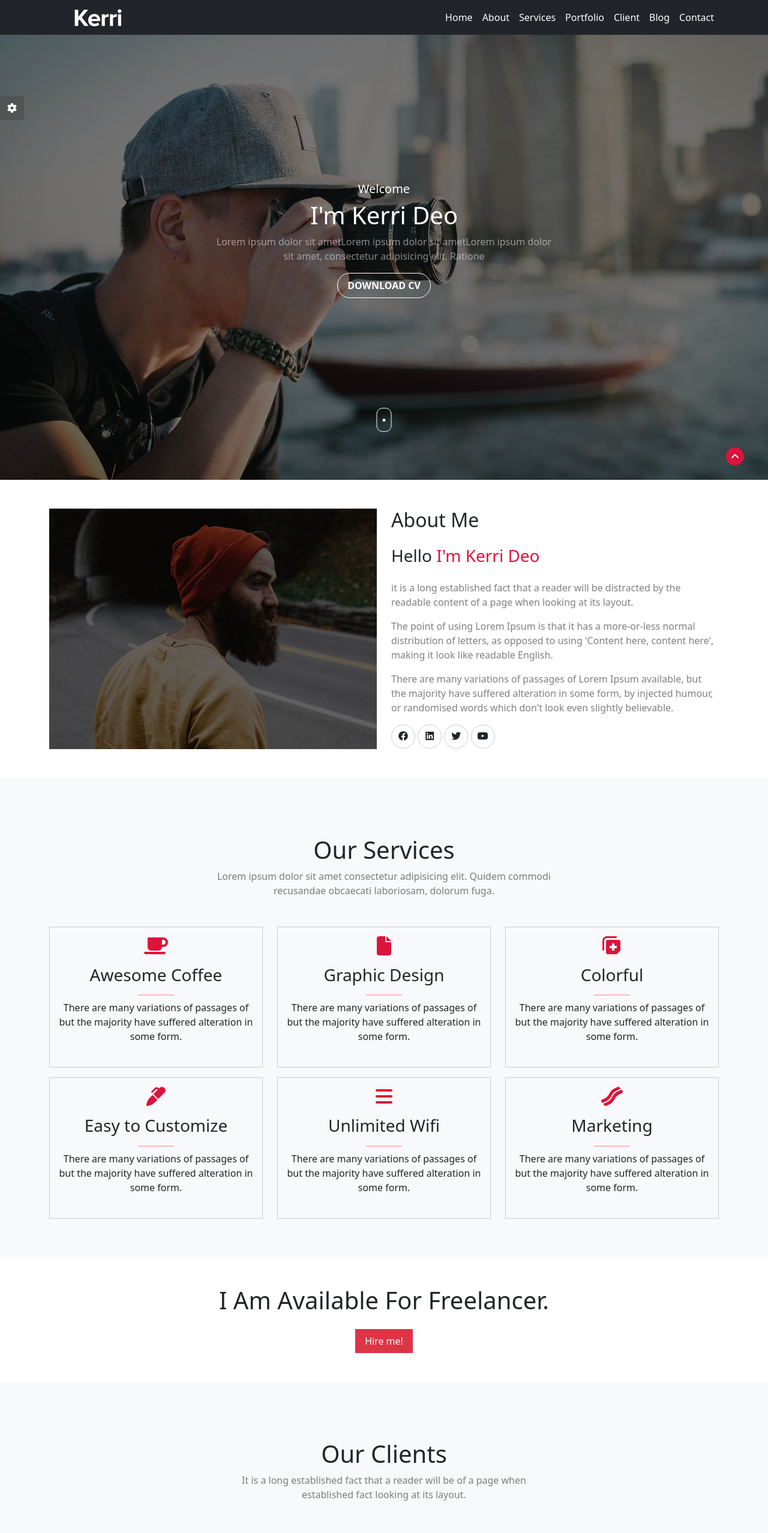
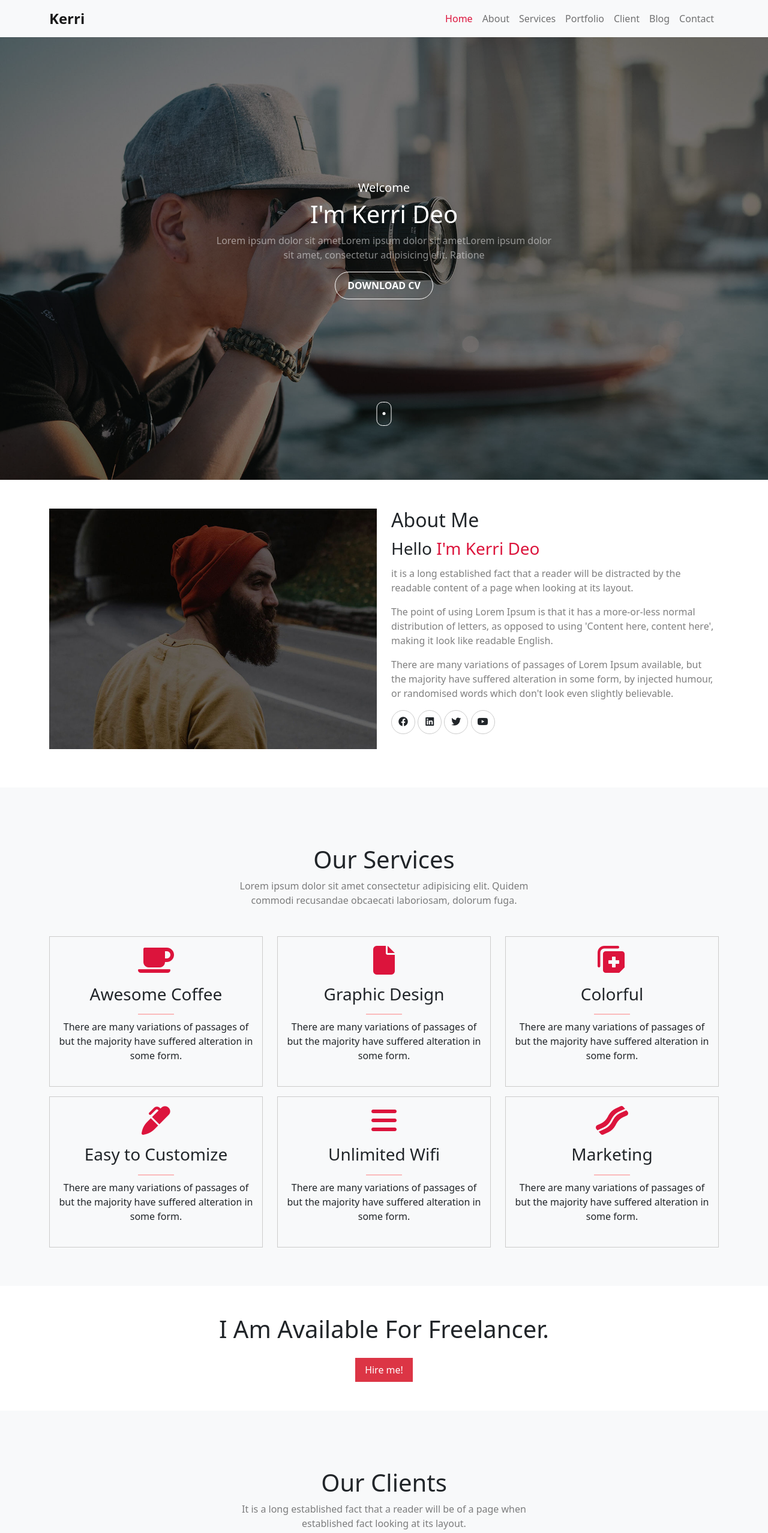
Before and after one commit to Hatem011/Kerri, a plain HTML site: page index.html in a window 1280 px wide. Shown: the top 2556 px of the page at 60% size. Drawn offline with Linux system fonts and the light colour scheme.

Commit message:
editing new file

```diff
--- a/css/style.css
+++ b/css/style.css
@@ -1,4 +1,5 @@
- *{
+/* general */
+*{
 padding: 0;
 margin: 0;
 box-sizing: border-box;
@@ -7,23 +8,21 @@ box-sizing: border-box;
  {
     --main-color:crimson;
  }
+ .heading-p{
+    max-width: 500px;
+    margin: auto;
+}
  /* Start home */
- .active
+ .home .nav-link.active
 {
     color: var(--main-color) !important;
 }
 .nav-link
 {
-    color: #fff !important;
-    transition: color 1s;
+    transition: color .5s;
 }
 .nav-link:hover{
-    color: var(--main-color);
-}
-.navbar-toggler
-{
-    background-color: #fff !important;
-
+    color: var(--main-color) !important;
 }
 .home
 {
@@ -40,36 +39,18 @@ box-sizing: border-box;
     left: 0;
     background-color: rgba(0, 0, 0, .5);
 }
-.home button{
+.home-layer button{
 border: 1px solid #fff;
 color: #fff;
 background-color: transparent;
-transition: all 1s;
+animation: none;
+transition: all .5s;
+padding:10px 20px;
 }
-.home .home-layer button:hover{
+.home-layer button:hover{
     background-color: #fff;
-    color: black;
-    border: transparent;
-}
-.setting
-{
-    top: 20%;
-    left: 0;
-    background-color: rgba(80, 79, 79, 0.719);
-    width: 40px;
-    height: 40px;
-    display: flex;
-    justify-content: center;
-    align-items: center;
-}
-.up
-{
-    bottom: 3%;
-    right: 40px;
-    width: 30px;
-    height: 30px;
-    border-radius: 50%;
-    background-color:var(--main-color);
+     color: black;
+
 }
 .down
 {
@@ -82,7 +63,7 @@ transition: all 1s;
     bottom: 10%;
     left: 50%;
     transform: translateX(-50%);
-    animation: identifier 1s alternate infinite;
+    animation: identifier 1.5s alternate infinite;
 }
 .down .point
 {
@@ -112,10 +93,11 @@ bottom: 13%;
     padding:10px;
     width: 40px;
     height: 40px;
-   border: 1px solid #ccc;
-   text-align: center;
+    border: 1px solid #ccc;
+    text-align: center;
     border-radius: 50%;
     transition: all 1s;
+    cursor: pointer;
 }
 .about i:hover{
     color:var(--main-color);
@@ -164,16 +146,6 @@ bottom: 13%;
 }
 /* end client */
 /* start portfolio */
-.portfolio ul li {
-margin: 0 15px 10px;
-text-transform: uppercase;
-
-}
-.portfolio ul li:hover
-{
-    color:var(--main-color);
-
-}
 .portfolio-layer
 {
     background-color: rgba(0, 0, 0, 0.7);
@@ -255,6 +227,7 @@ transform: translateY(-50%);
     width: 30px;
     height: 30px;
     transition: all .5s;
+    cursor: pointer;
 }
 .footer i:hover{
     color: var(--main-color);
--- a/index.html
+++ b/index.html
@@ -11,17 +11,17 @@
 </head>
 <body>
 <!-- Start home -->
-<div class="home position-relative text-center text-white ">
-    <nav class="navbar navbar-expand-lg navbar-light bg-dark fixed-top">
+<div class="home position-relative text-center text-white">
+    <nav class="navbar navbar-expand-lg navbar-light bg-light fixed-top">
         <div class="container">
-          <a class="navbar-brand" href="#">
-            <img src="img/logo.png" class="w-50" alt="">
+          <a class="navbar-brand fw-bold fs-4" href="#">
+            Kerri
           </a>
           <button class="navbar-toggler" type="button" data-bs-toggle="collapse" data-bs-target="#navbarSupportedContent" aria-controls="navbarSupportedContent" aria-expanded="false" aria-label="Toggle navigation">
             <span class="navbar-toggler-icon"></span>
           </button>
           <div class="collapse navbar-collapse" id="navbarSupportedContent">
-            <ul class="navbar-nav ms-auto mb-2 mb-lg-0">
+            <ul class="navbar-nav ms-auto mb-2 mb-lg-0 ">
               <li class="nav-item">
                 <a class="nav-link active" aria-current="page" href="#">Home</a>
               </li>
@@ -44,7 +44,6 @@
                 <a class="nav-link" href="#">Contact</a>
               </li>
             </ul>
-
           </div>
         </div>
       </nav>
@@ -53,19 +52,12 @@
         <h5>Welcome</h5>
         <h1 class="text-capitalize">i'm kerri deo</h1>
         <p class="text-white-50">Lorem ipsum dolor sit ametLorem ipsum dolor sit ametLorem ipsum dolor <br> sit amet, consectetur adipisicing elit. Ratione </p>
-        <button class="rounded-pill py-2 px-3 text-uppercase fw-bold">
+        <button class="rounded-pill text-uppercase fw-bold">
             Download  cv
         </button>
     </div>
 </div>
 <div class="icon">
-  <div class="setting position-fixed">
-    <i class="fa-solid fa-gear fa-spin"></i>
-  </div>
-
-<div class="up position-fixed d-flex justify-content-center align-items-center p-2">
-  <i class="fas fa-angle-up"></i>
-</div>
 <div class="down d-flex justify-content-center align-items-center">
   <div class="point">
   </div>
@@ -78,11 +70,11 @@
     <div class="container">
         <div class="row">
             <div class="col-md-6">
-                <img src="img/about.jpg" class="w-100" alt="">
+                <img src="img/about.jpg" class="w-100 mb-3" alt="">
             </div>
             <div class="col-md-6">
-               <h2 class="text-capitalize pb-3">about me</h2>
-               <h3 class="text-capitalize pb-3">hello <span>i'm kerri deo</span></h3>
+               <h2 class="text-capitalize pb-1">about me</h2>
+               <h3 class="text-capitalize pb-1">hello <span>i'm kerri deo</span></h3>
                <p class="text-black-50">it is a long established fact that a reader will be distracted by the readable content of a page when looking at its layout.</p>
                <p class="text-black-50">The point of using Lorem Ipsum is that it has a more-or-less normal distribution of letters, as opposed to using 'Content here, content here', making it look like readable English.</p>
                <p class="text-black-50">There are many variations of passages of Lorem Ipsum available, but the majority have suffered alteration in some form, by injected humour, or randomised words which don't look even slightly believable.</p>
@@ -99,11 +91,11 @@
 <div class="services text-center py-5">
   <div class="container">
     <h1 class="pt-5 text-capitalize">our services</h1>
-    <p class="w-50 m-auto text-black-50 pb-5">Lorem ipsum dolor sit amet consectetur adipisicing elit. Quidem commodi recusandae obcaecati laboriosam, dolorum fuga.</p>
+    <p class="heading-p text-black-50 pb-5">Lorem ipsum dolor sit amet consectetur adipisicing elit. Quidem commodi recusandae obcaecati laboriosam, dolorum fuga.</p>
 <div class="row">
   <div class="col-md-4">
-    <div class="services-item">
-      <i class="fas fa-coffee fa-2x pb-3"></i>
+    <div class="services-item mb-3">
+      <i class="fas fa-coffee fa-3x pb-3"></i>
       <h3 class="pb-2">Awesome Coffee</h3>
       <hr>
       <p class="py-2">There are many variations of passages of but the majority have suffered alteration in some form.</p>
@@ -111,7 +103,7 @@
   </div>
   <div class="col-md-4">
     <div class="services-item mb-3">
-      <i class="fas fa-file fa-2x pb-3"></i>
+      <i class="fas fa-file fa-3x pb-3"></i>
       <h3 class="pb-2">Graphic Design</h3>
       <hr>
       <p class="py-2">There are many variations of passages of but the majority have suffered alteration in some form.</p>
@@ -119,7 +111,7 @@
   </div>
   <div class="col-md-4">
     <div class="services-item mb-3">
-      <i class="fas fa-notes-medical fa-2x pb-3"></i>
+      <i class="fas fa-notes-medical fa-3x pb-3"></i>
       <h3 class="pb-2">Colorful</h3>
       <hr>
       <p class="py-2">There are many variations of passages of but the majority have suffered alteration in some form.</p>
@@ -127,7 +119,7 @@
   </div>
   <div class="col-md-4">
     <div class="services-item mb-3">
-      <i class="fas fa-marker fa-2x pb-3"></i>
+      <i class="fas fa-marker fa-3x pb-3"></i>
       <h3 class="pb-2">Easy to Customize</h3>
       <hr>
       <p class="py-2">There are many variations of passages of but the majority have suffered alteration in some form.</p>
@@ -135,7 +127,7 @@
   </div>
   <div class="col-md-4">
     <div class="services-item mb-3">
-      <i class="fas fa-navicon fa-2x pb-3"></i>
+      <i class="fas fa-navicon fa-3x pb-3"></i>
       <h3 class="pb-2">Unlimited Wifi</h3>
       <hr>
       <p class="py-2">There are many variations of passages of but the majority have suffered alteration in some form.</p>
@@ -143,7 +135,7 @@
   </div>
   <div class="col-md-4">
     <div class="services-item mb-3">
-      <i class="fas fa-bacon fa-2x pb-3"></i>
+      <i class="fas fa-bacon fa-3x pb-3"></i>
       <h3 class="pb-2">Marketing</h3>
       <hr>
       <p class="py-2">There are many variations of passages of but the majority have suffered alteration in some form.</p>
@@ -165,7 +157,7 @@
 <div class="client p-5 text-center">
   <div class="container">
     <h1 class="pt-5 text-capitalize">our Clients</h1>
-    <p class="w-50 m-auto text-black-50 pb-5">
+    <p class="heading-p text-black-50 pb-5">
       It is a long established fact that a reader will be of a page when established fact looking at its layout.
     </p>
     <div id="carouselExampleIndicators" class="carousel slide" data-bs-ride="carousel">
@@ -175,7 +167,7 @@
           <div class="client-item">
             <i class="fa-solid fa-quote-left fa-2x text-black"></i>
             <img src="img/testi-1.jpg" class="rounded-circle d-block m-auto my-3" alt="">
-            <p class="w-50 m-auto text-muted pb-3">" The point of using Lorem Ipsum is that it has a more-or-less normal distribution of letters, as opposed to using 'Content here."</p>
+            <p class="heading-p text-muted pb-3">" The point of using Lorem Ipsum is that it has a more-or-less normal distribution of letters, as opposed to using 'Content here."</p>
             -Ebony Verty,
           </div>
         </div>
@@ -183,7 +175,7 @@
             <div class="client-item">
               <i class="fa-solid fa-quote-left fa-2x text-black"></i>
               <img src="img/testi-2.jpg" class="rounded-circle d-block m-auto my-3" alt="">
-              <p class="w-50 m-auto text-muted pb-3">" The point of using Lorem Ipsum is that it has a more-or-less normal distribution of letters, as opposed to using 'Content here."</p>
+              <p class="heading-p text-muted pb-3">" The point of using Lorem Ipsum is that it has a more-or-less normal distribution of letters, as opposed to using 'Content here."</p>
               -Ebony Verty,
             </div>
         </div>
@@ -191,7 +183,7 @@
             <div class="client-item">
               <i class="fa-solid fa-quote-left fa-2x text-black"></i>
               <img src="img/testi-3.jpg" class="rounded-circle d-block m-auto my-3" alt="">
-              <p class="w-50 m-auto text-muted pb-3">" The point of using Lorem Ipsum is that it has a more-or-less normal distribution of letters, as opposed to using 'Content here."</p>
+              <p class="heading-p text-muted pb-3">" The point of using Lorem Ipsum is that it has a more-or-less normal distribution of letters, as opposed to using 'Content here."</p>
               -Ebony Verty,
             </div>
         </div>
@@ -209,14 +201,7 @@
 <div class="portfolio pb-5 text-center">
   <div class="container">
     <h1 class="pt-5 text-capitalize">our works</h1>
-    <p class="w-50 m-auto text-black-50 pb-5">Lorem ipsum dolor sit amet consectetur adipisicing elit. Quidem commodi recusandae obcaecati laboriosam, dolorum fuga.</p>
-    <ul class="list-unstyled d-flex justify-content-center">
-      <li class="active">All</li>
-      <li class="rounded-pill">seo</li>
-      <li class="rounded-pill">work</li>
-      <li class="rounded-pill">webdesign</li>
-      <li class="rounded-pill">wordpress</li>
-    </ul>
+    <p class="heading-p text-black-50 pb-5">Lorem ipsum dolor sit amet consectetur adipisicing elit. Quidem commodi recusandae obcaecati laboriosam, dolorum fuga.</p>
     <div class="row">
       <div class="col-md-4">
         <div class="portfolio-item overflow-hidden mb-3 position-relative">
@@ -292,8 +277,8 @@
 <div class="blog p-5">
   <div class="container">
     <h1 class="pt-5 text-center text-capitalize">our Blog</h1>
-    <p class="w-50 text-center m-auto text-black-50 pb-5">
-      t is a long established fact that a reader will be of a page when established fact looking at its layout
+    <p class="heading-p text-center text-black-50 pb-5">
+      it is a long established fact that a reader will be of a page when established fact looking at its layout
     </p>
     <div class="row">
       <div class="col-md-4">
@@ -343,10 +328,10 @@
 <div class="contact p-5 text-center">
   <div class="container">
     <h1 class="pt-5 text-center text-capitalize">Contact us</h1>
-    <p class="w-50 text-center m-auto text-black-50 pb-5">
+    <p class="heading-p text-center m-auto text-black-50 pb-5">
       it is a long established fact that a reader will be of a page when established fact looking at its layout
     </p>
-    <div class="row">
+    <div class="row g-4">
       <div class="col-md-4">
         <i class="fas fa-phone fa-2x"></i>
         <h6>Call Us On</h6>
@@ -365,7 +350,7 @@
         <p >202, Grasselli Street , Conway.</p>
       </div>
     </div>
-    <form action="">
+    <form class="mt-5">
       <input type="text" placeholder="Your Name..." class=" form-control p-3 mb-4 ">
       <input type="text" placeholder="Your Email..." class="form-control p-3 mb-4 ">
       <input type="text" placeholder="Your Subject..." class="form-control p-3 mb-4">
```
Also changed, not shown: img/logo-dark.png (deleted), img/logo.png (deleted).
